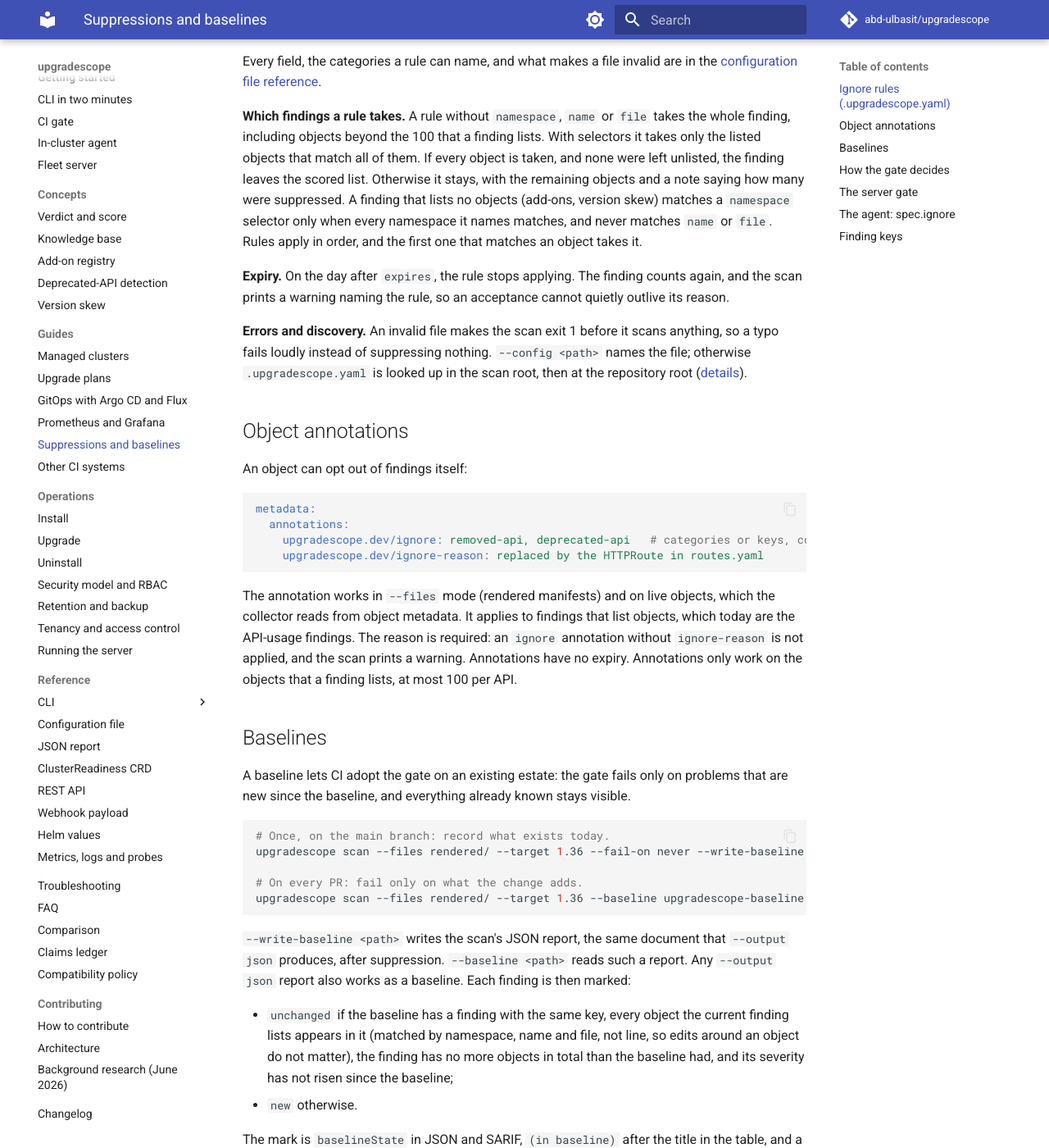
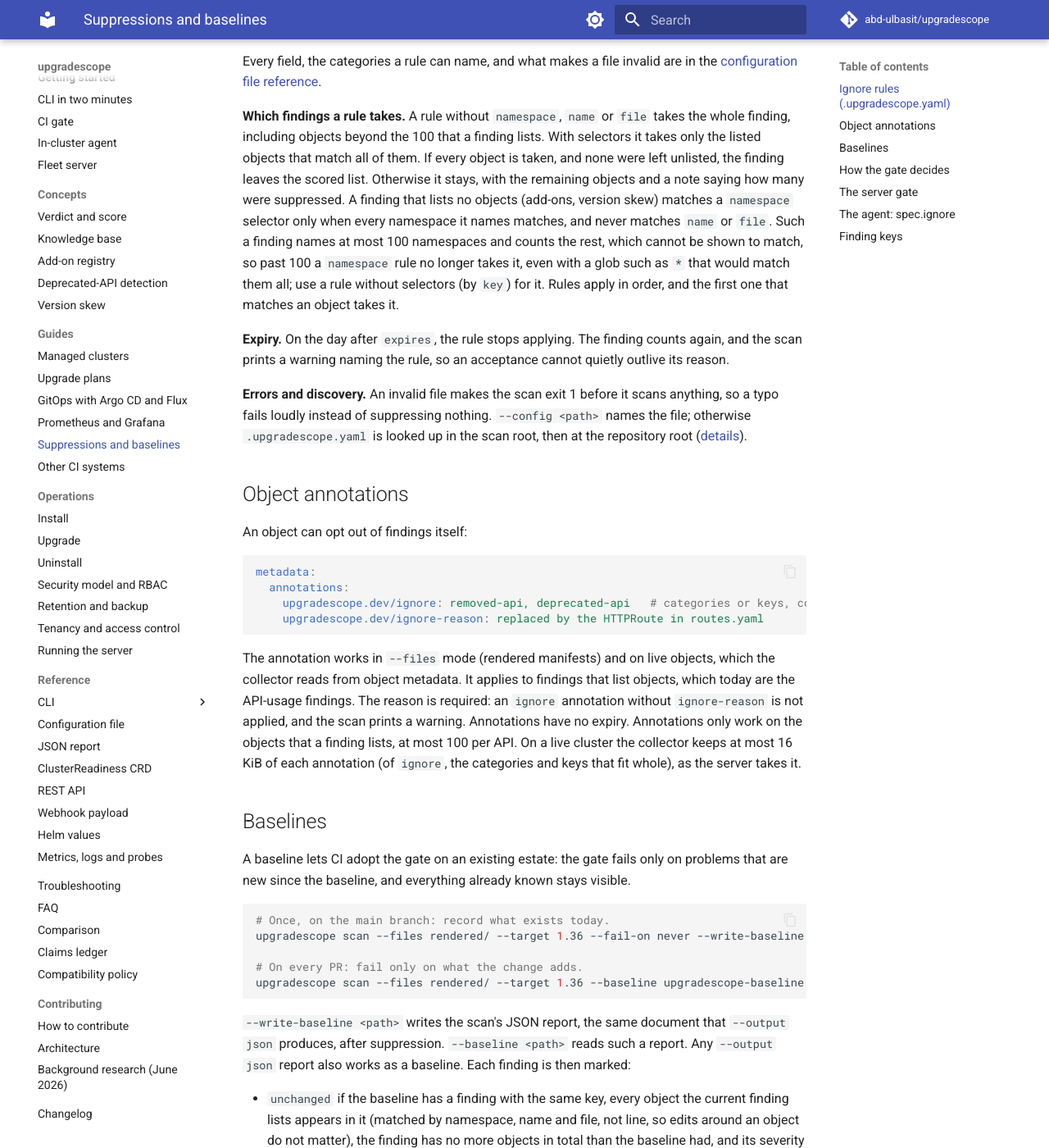
Before and after one commit to abd-ulbasit/upgradescope, an MkDocs documentation site: the page built from docs/guides/suppressions-and-baselines.md, in a window 1280 px wide and 1400 px high, scrolled down 1227 px. Shown: the whole window at 82% size. Built offline with MkDocs 1.6.1 and Material for MkDocs 9.7.7, drawn with Linux system fonts in a browser that asks for light colours; comment, search, counter and statistics services are not loaded.

Commit message:
docs(suppressions): a namespace rule takes no finding past 100 namespaces
A finding that lists no objects names at most 100 namespaces, so a
namespace-scoped ignore rule, even a '*' glob, no longer takes one that
affects more; say so, and to use a key rule instead. Say too that a
live collector keeps 16 KiB of each ignore annotation.

Refs #121

Co-Authored-By: Claude Fable 5 <noreply@anthropic.com>

```diff
--- a/docs/guides/suppressions-and-baselines.md
+++ b/docs/guides/suppressions-and-baselines.md
@@ -63,6 +63,10 @@ finding leaves the scored list. Otherwise it stays, with the remaining
 objects and a note saying how many were suppressed. A finding that lists no
 objects (add-ons, version skew) matches a `namespace` selector only when
 every namespace it names matches, and never matches `name` or `file`.
+Such a finding names at most 100 namespaces and counts the rest, which
+cannot be shown to match, so past 100 a `namespace` rule no longer takes
+it, even with a glob such as `*` that would match them all; use a rule
+without selectors (by `key`) for it.
 Rules apply in order, and the first one that matches an object takes it.
 
 **Expiry.** On the day after `expires`, the rule stops applying. The finding
@@ -92,7 +96,9 @@ findings that list objects, which today are the API-usage findings. The
 reason is required: an `ignore` annotation without `ignore-reason` is not
 applied, and the scan prints a warning. Annotations have no expiry.
 Annotations only work on the objects that a finding lists, at most 100 per
-API.
+API. On a live cluster the collector keeps at most 16 KiB of each
+annotation (of `ignore`, the categories and keys that fit whole), as the
+server takes it.
 
 ## Baselines
 
```
